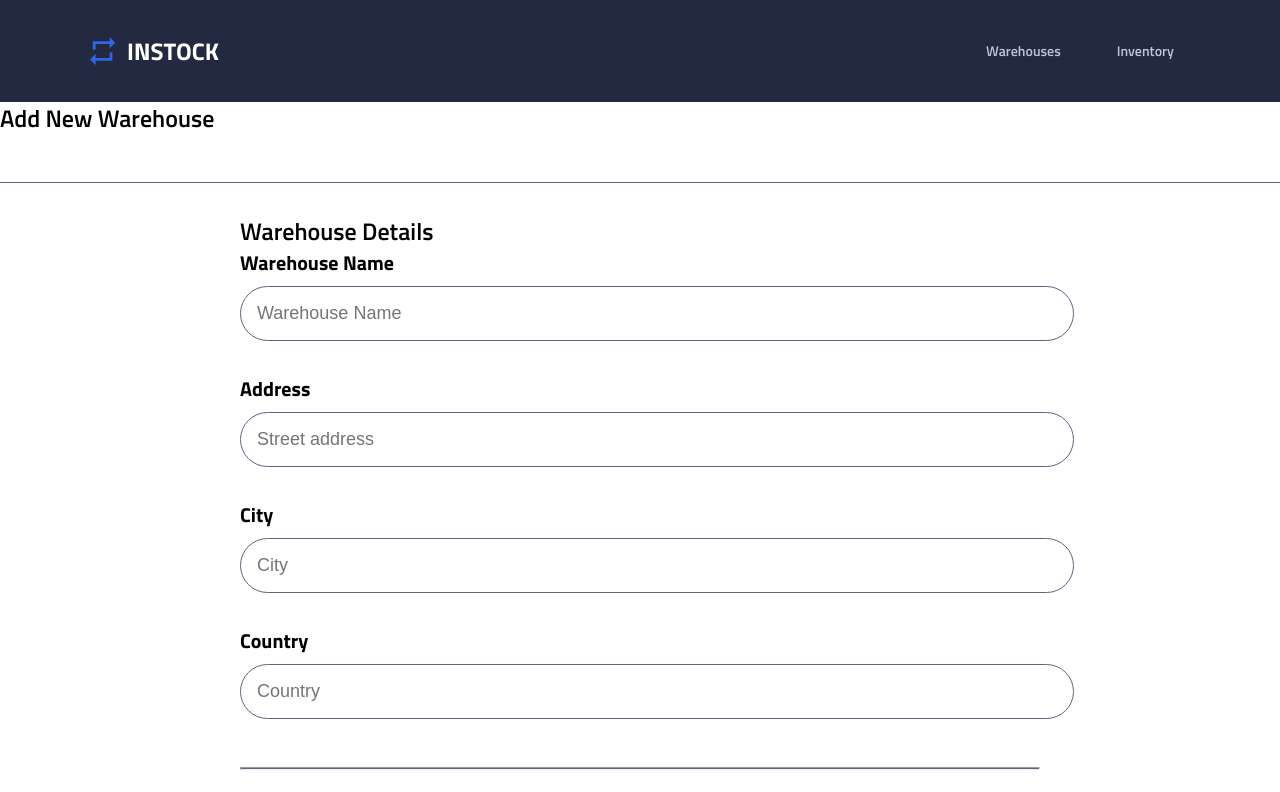
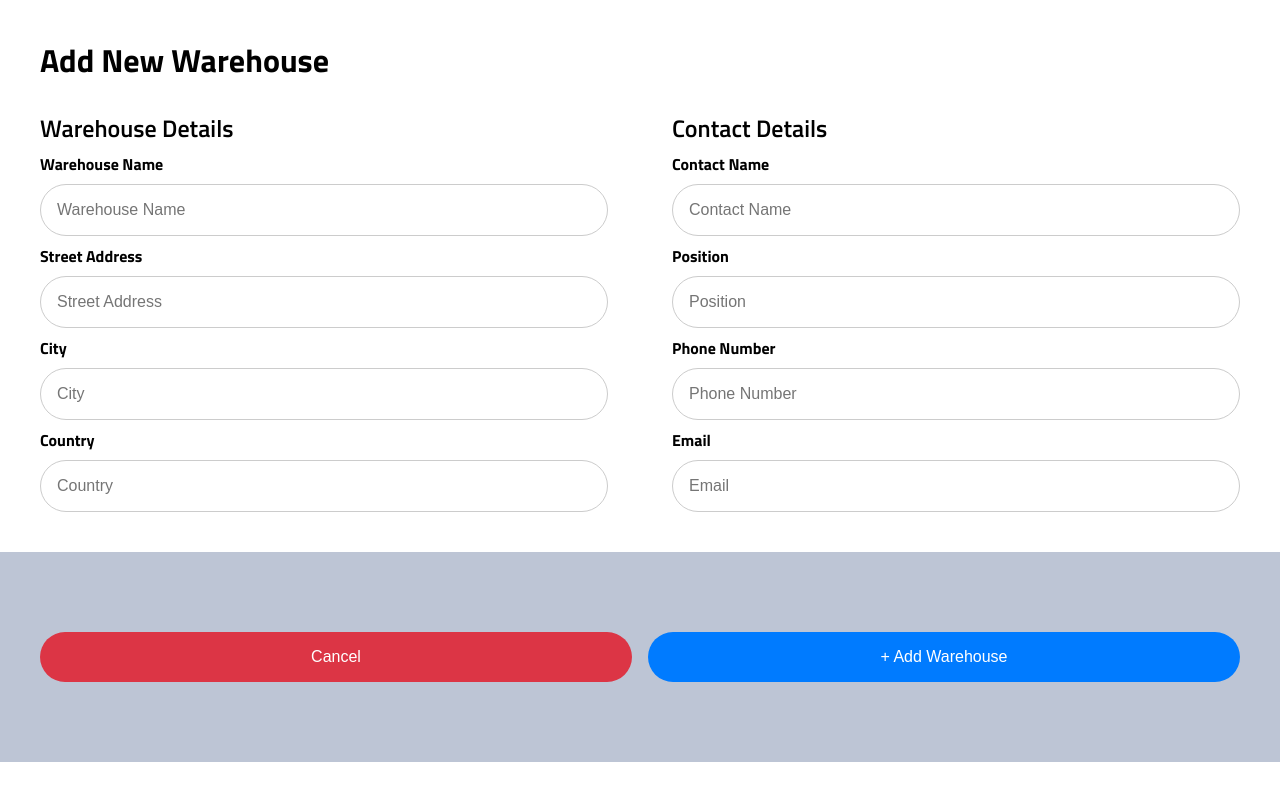
Before and after one commit to pshenoy30/InStock-Frontend, a React (Vite) app: page /add-warehouse in a window 1280 px wide. Shown: the top 792 px of the page. Built offline with nearby package versions, Linux system fonts and the light colour scheme.

Commit message:
Added a Add new warehouse Component

```diff
--- a/src/components/FormField/FormField.jsx
+++ b/src/components/FormField/FormField.jsx
@@ -1,19 +1,22 @@
-// src/components/FormField/FormField.jsx
-import React from 'react';
+// FormField.jsx
+import React from "react";
 
-const FormField = ({ label, name, type, value, onChange, error, placeholder }) => {
+const FormField = ({ label, name, type, value, onChange, placeholder }) => {
   return (
-    <div className="add-warehouse__field">
-      <label className="add-warehouse__label">{label}</label>
+    <div className="form-inputs__group">
+      <label className="form-inputs__label" htmlFor={name}>
+        {label}
+      </label>
       <input
-        className="add-warehouse__input"
+        className="form-inputs__input"
         type={type}
+        id={name}
         name={name}
         value={value}
         onChange={onChange}
         placeholder={placeholder}
+        aria-label={label}
       />
-      {error && <span className="add-warehouse__error">{error}</span>}
     </div>
   );
 };
--- a/src/components/FormInputs/FormInputs.jsx
+++ b/src/components/FormInputs/FormInputs.jsx
@@ -1,90 +1,83 @@
-// src/components/FormInputs/FormInputs.jsx
-import React from 'react';
-import FormField from '../FormField/FormField';
+// FormInputs.jsx
+import React from "react";
+import FormField from "../FormField/FormField";
 
-const FormInputs = ({ formData, errors, onChange }) => {
+const FormInputs = ({ formData, onChange }) => {
+  const fieldData = {
+    warehouseDetails: [
+      {
+        label: "Warehouse Name",
+        name: "warehouseName",
+        type: "text",
+        placeholder: "Warehouse Name",
+      },
+      {
+        label: "Address",
+        name: "address",
+        type: "text",
+        placeholder: "Street address",
+      },
+      { label: "City", name: "city", type: "text", placeholder: "City" },
+      {
+        label: "Country",
+        name: "country",
+        type: "text",
+        placeholder: "Country",
+      },
+    ],
+    contactDetails: [
+      {
+        label: "Contact Name",
+        name: "contactName",
+        type: "text",
+        placeholder: "Contact Name",
+      },
+      {
+        label: "Contact Position",
+        name: "contactPosition",
+        type: "text",
+        placeholder: "Position",
+      },
+      {
+        label: "Contact Phone",
+        name: "contactPhone",
+        type: "text",
+        placeholder: "Phone Number",
+      },
+      {
+        label: "Contact Email",
+        name: "contactEmail",
+        type: "email",
+        placeholder: "Enter contact email",
+      },
+    ],
+  };
+
+  const renderFormField = (field) => (
+    <FormField
+      key={field.name}
+      label={field.label}
+      name={field.name}
+      type={field.type}
+      value={formData[field.name]}
+      onChange={onChange}
+      placeholder={field.placeholder}
+    />
+  );
+
   return (
-    <>
-      <div className="add-warehouse__section">
-        <h2 className="add-warehouse__title">Warehouse Details</h2>
-        <FormField
-          label="Warehouse Name"
-          name="warehouseName"
-          type="text"
-          value={formData.warehouseName}
-          onChange={onChange}
-          error={errors.warehouseName}
-          placeholder="Warehouse Name"
-        />
-        <FormField
-          label="Address"
-          name="address"
-          type="text"
-          value={formData.address}
-          onChange={onChange}
-          error={errors.address}
-          placeholder="Street address"
-        />
-        <FormField
-          label="City"
-          name="city"
-          type="text"
-          value={formData.city}
-          onChange={onChange}
-          error={errors.city}
-          placeholder="City"
-        />
-        <FormField
-          label="Country"
-          name="country"
-          type="text"
-          value={formData.country}
-          onChange={onChange}
-          error={errors.country}
-          placeholder="Country"
-        />
-      </div>
-      <hr className="add-warehouse__divider" />
-      <div className="add-warehouse__section">
-        <h2 className="add-warehouse__title">Contact Details</h2>
-        <FormField
-          label="Contact Name"
-          name="contactName"
-          type="text"
-          value={formData.contactName}
-          onChange={onChange}
-          error={errors.contactName}
-          placeholder="Contact Name"
-        />
-        <FormField
-          label="Contact Position"
-          name="contactPosition"
-          type="text"
-          value={formData.contactPosition}
-          onChange={onChange}
-          error={errors.contactPosition}
-          placeholder="Position"
-        />
-        <FormField
-          label="Contact Phone"
-          name="contactPhone"
-          type="text"
-          value={formData.contactPhone}
-          onChange={onChange}
-          error={errors.contactPhone}
-          placeholder="Phone Number"
-        />
-        <FormField
-          label="Contact Email"
-          name="contactEmail"
-          type="email"
-          value={formData.contactEmail}
-          onChange={onChange}
-          error={errors.contactEmail}
-          placeholder="Enter contact email"
-        />
-      </div>
-    </>
+    <div className="form-inputs">
+      {Object.keys(fieldData).map((sectionKey, index) => (
+        <div key={index} className="form-inputs__section">
+          <h2 className="form-inputs__title">
+            {sectionKey === "warehouseDetails"
+              ? "Warehouse Details"
+              : "Contact Details"}
+          </h2>
+          {fieldData[sectionKey].map(renderFormField)}
+        </div>
+      ))}
+    </div>
   );
 };
 
--- /dev/null
+++ b/src/components/formUtils.js
@@ -0,0 +1,11 @@
+// formUtils.js
+export const defaultFormData = {
+    warehouseName: "",
+    address: "",
+    city: "",
+    country: "",
+    contactName: "",
+    contactPosition: "",
+    contactPhone: "",
+    contactEmail: "",
+};
--- a/src/pages/AddWarehouse/AddWarehouse.jsx
+++ b/src/pages/AddWarehouse/AddWarehouse.jsx
@@ -1,97 +1,227 @@
 // src/pages/AddWarehouse/AddWarehouse.jsx
-import React, { useState } from 'react';
-import axios from 'axios';
-import Header from '../../components/Header/Header';
-import FormField from '../../components/FormField/FormField';
-import Buttons from '../../components/Buttons/Buttons';
-import FormInputs from '../../components/FormInputs/FormInputs';
-import './AddWarehouse.scss';
+import React, { useState } from "react";
+import "./AddWarehouse.scss";
+import FormInputs from "../../components/FormInputs/FormInputs";
+import { defaultFormData } from "../../components/formUtils";
 
-const AddWarehouse = () => {
-  const [formData, setFormData] = useState({
-    warehouseName: '',
-    address: '',
-    city: '',
-    country: '',
-    contactName: '',
-    contactPosition: '',
-    contactPhone: '',
-    contactEmail: ''
-  });
+const validateEmail = (email) => {
+  const re = /^[a-zA-Z0-9._%+-]+@[a-zA-Z0-9.-]+\.[a-zA-Z]{2,}$/;
+  return re.test(String(email).toLowerCase());
+};
 
-  const [errors, setErrors] = useState({});
-  const [isSubmitting, setIsSubmitting] = useState(false);
+const validatePhoneNumber = (phoneNumber) => {
+  const re = /^\+?[1-9]\d{1,14}$/;
+  return re.test(String(phoneNumber));
+};
 
-  const validate = () => {
+const validateFormData = (data) => {
   const errors = {};
-    if (!formData.warehouseName) errors.warehouseName = 'Warehouse name is required';
-    if (!formData.address) errors.address = 'Address is required';
-    if (!formData.city) errors.city = 'City is required';
-    if (!formData.country) errors.country = 'Country is required';
+
+  if (!data.warehouseName) errors.warehouseName = "Warehouse Name is required";
+  if (!data.address) errors.address = "Address is required";
+  if (!data.city) errors.city = "City is required";
+  if (!data.country) errors.country = "Country is required";
+  if (!data.contactName) errors.contactName = "Contact Name is required";
+  if (!data.contactPosition) errors.contactPosition = "Position is required";
+  if (!data.contactPhone) {
+    errors.contactPhone = "Phone Number is required";
+  } else if (!validatePhoneNumber(data.contactPhone)) {
+    errors.contactPhone = "Phone Number is invalid";
+  }
+  if (!data.contactEmail) {
+    errors.contactEmail = "Email is required";
+  } else if (!validateEmail(data.contactEmail)) {
+    errors.contactEmail = "Email is invalid";
+  }
+
   return errors;
 };
 
+const AddWarehouse = () => {
+  const [formData, setFormData] = useState(defaultFormData);
+  const [formErrors, setFormErrors] = useState({});
+
   const handleChange = (e) => {
+    const { name, value } = e.target;
     setFormData({
       ...formData,
-      [e.target.name]: e.target.value
+      [name]: value,
     });
-    if (errors[e.target.name]) {
-      setErrors({
-        ...errors,
-        [e.target.name]: ''
-      });
+  };
+
+  const handleSubmit = (e) => {
+    e.preventDefault();
+    const errors = validateFormData(formData);
+    if (Object.keys(errors).length === 0) {
+      console.log("Form submitted successfully", formData);
+    } else {
+      setFormErrors(errors);
     }
   };
 
-  const handleSubmit = async (e) => {
-    e.preventDefault();
-    const validationErrors = validate();
-    setErrors(validationErrors);
-    if (Object.keys(validationErrors).length === 0) {
-      setIsSubmitting(true);
-      try {
-        const response = await axios.post('/routes/warehouse', formData);
-        console.log('Warehouse added successfully:', response.data);
-        setFormData({
-          warehouseName: '',
-          address: '',
-          city: '',
-          country: '',
-          contactName: '',
-          contactPosition: '',
-          contactPhone: '',
-          contactEmail: ''
-        });
-      } catch (error) {
-        console.error('Error adding warehouse:', error.response ? error.response.data : error.message);
-      } finally {
-        setIsSubmitting(false);
-      }
-    }
-  };
-
-  const handleCancel = (e) => {
-    e.preventDefault();
-    console.log('Cancel button clicked');
+  const handleReset = () => {
+    setFormData(defaultFormData);
+    setFormErrors({});
   };
 
   return (
-    <>
-      <Header />
-      <main>
-        <div className="add-warehouse__header">
-          <h2>Add New Warehouse</h2>
+    <div className="form-container">
+      <div className="form-container__header">
+        <h1>Add New Warehouse</h1>
       </div>
-        <div className="add-warehouse__divider"></div>
-        <form className="add-warehouse" onSubmit={handleSubmit}>
-          <FormInputs formData={formData} errors={errors} onChange={handleChange} />
-          <div className="add-warehouse__buttons-wrapper">
-            <Buttons showPrimaryWarehouse={true} showSecondary={true} />
+      <form className="form" onSubmit={handleSubmit}>
+        <div className="form__section">
+          <h2 className="form__heading">Warehouse Details</h2>
+          <div className="form__group">
+            <label className="form__label" htmlFor="warehouseName">
+              Warehouse Name
+            </label>
+            <input
+              className="form__input"
+              type="text"
+              id="warehouseName"
+              name="warehouseName"
+              placeholder="Warehouse Name"
+              value={formData.warehouseName}
+              onChange={handleChange}
+            />
+            {formErrors.warehouseName && (
+              <div className="form__error">{formErrors.warehouseName}</div>
+            )}
+          </div>
+          <div className="form__group">
+            <label className="form__label" htmlFor="address">
+              Street Address
+            </label>
+            <input
+              className="form__input"
+              type="text"
+              id="address"
+              name="address"
+              placeholder="Street Address"
+              value={formData.address}
+              onChange={handleChange}
+            />
+            {formErrors.address && (
+              <div className="form__error">{formErrors.address}</div>
+            )}
+          </div>
+          <div className="form__group">
+            <label className="form__label" htmlFor="city">
+              City
+            </label>
+            <input
+              className="form__input"
+              type="text"
+              id="city"
+              name="city"
+              placeholder="City"
+              value={formData.city}
+              onChange={handleChange}
+            />
+            {formErrors.city && (
+              <div className="form__error">{formErrors.city}</div>
+            )}
+          </div>
+          <div className="form__group">
+            <label className="form__label" htmlFor="country">
+              Country
+            </label>
+            <input
+              className="form__input"
+              type="text"
+              id="country"
+              name="country"
+              placeholder="Country"
+              value={formData.country}
+              onChange={handleChange}
+            />
+            {formErrors.country && (
+              <div className="form__error">{formErrors.country}</div>
+            )}
+          </div>
+        </div>
+        <div className="form__section">
+          <h2 className="form__heading">Contact Details</h2>
+          <div className="form__group">
+            <label className="form__label" htmlFor="contactName">
+              Contact Name
+            </label>
+            <input
+              className="form__input"
+              type="text"
+              id="contactName"
+              name="contactName"
+              placeholder="Contact Name"
+              value={formData.contactName}
+              onChange={handleChange}
+            />
+            {formErrors.contactName && (
+              <div className="form__error">{formErrors.contactName}</div>
+            )}
+          </div>
+          <div className="form__group">
+            <label className="form__label" htmlFor="contactPosition">
+              Position
+            </label>
+            <input
+              className="form__input"
+              type="text"
+              id="contactPosition"
+              name="contactPosition"
+              placeholder="Position"
+              value={formData.contactPosition}
+              onChange={handleChange}
+            />
+            {formErrors.contactPosition && (
+              <div className="form__error">{formErrors.contactPosition}</div>
+            )}
+          </div>
+          <div className="form__group">
+            <label className="form__label" htmlFor="contactPhone">
+              Phone Number
+            </label>
+            <input
+              className="form__input"
+              type="text"
+              id="contactPhone"
+              name="contactPhone"
+              placeholder="Phone Number"
+              value={formData.contactPhone}
+              onChange={handleChange}
+            />
+            {formErrors.contactPhone && (
+              <div className="form__error">{formErrors.contactPhone}</div>
+            )}
+          </div>
+          <div className="form__group">
+            <label className="form__label" htmlFor="contactEmail">
+              Email
+            </label>
+            <input
+              className="form__input"
+              type="email"
+              id="contactEmail"
+              name="contactEmail"
+              placeholder="Email"
+              value={formData.contactEmail}
+              onChange={handleChange}
+            />
+            {formErrors.contactEmail && (
+              <div className="form__error">{formErrors.contactEmail}</div>
+            )}
+          </div>
         </div>
       </form>
-      </main>
-    </>
+      <div className="form__footer">
+        <button className="form__reset" type="button" onClick={handleReset}>
+          Cancel
+        </button>
+        <button className="form__submit" type="submit" onClick={handleSubmit}>
+          + Add Warehouse
+        </button>
+      </div>
+    </div>
   );
 };
 
--- a/src/pages/AddWarehouse/AddWarehouse.scss
+++ b/src/pages/AddWarehouse/AddWarehouse.scss
@@ -1,125 +1,115 @@
-// src/pages/AddWarehouse/AddWarehouse.scss
 @use "../../styles/partials/globals" as *;
 @use "../../styles/partials/mixins" as *;
 @use "../../styles/partials/variables" as *;
 @use "../../styles/partials/typography" as *;
 
-.add-warehouse {
-  padding: 1rem;
+// Variables
+$form-padding: 1rem;
+$form-margin: 0.5rem 0;
+$form-container-padding: 2.5rem;
+$color-divider: #ccc;
+$color-header-bg: #bdc5d5;
+$color-submit-bg: #007bff;
+$color-submit-hover-bg: #0056b3;
+$color-reset-bg: #dc3545;
+$color-reset-hover-bg: #c82333;
+$color-error: #dc3545;
+$color-error-bg: #f8d7da;
+
+// Mixins
+@mixin flex-center($gap: 1rem) {
   display: flex;
-  flex-direction: column;
-  gap: 1rem;
+  justify-content: center;
+  gap: $gap;
+}
 
-  @include tablet {
-    padding: 2rem;
-    max-width: 600px;
-    margin: 0 auto;
-  }
+@mixin input-style {
+  width: calc(100% - 2 * $form-padding);
+  padding: $form-padding;
+  border: 1px solid $color-divider;
+  border-radius: 50px;
+  font-size: 1rem;
+  box-sizing: border-box;
+}
 
-  @include desktop {
-    padding: 2rem 4rem;
-    max-width: 800px;
-  }
+@mixin error-style {
+  color: $color-error;
+}
 
-  &__field {
-    margin-bottom: 1rem;
+// BEM Classes
+.form-container {
+  padding: $form-container-padding;
+  width: 100%;
+  box-sizing: border-box;
 
-    @include tablet {
-      margin-bottom: 1.5rem;
-    }
+  &__header {
+    text-align: left;
+    margin-bottom: 2rem;
 
-    @include desktop {
-      margin-bottom: 2rem;
+    h1 {
+      font-size: 2rem;
+      margin-bottom: 1rem;
     }
   }
 
-  &__label {
-    display: block;
-    margin-bottom: 0.5rem;
-    font-weight: bold;
-    font-size: 0.875rem;
+  .form {
+    display: flex;
+    flex-wrap: wrap;
+    gap: 2rem;
+    margin-bottom: 2rem;
+    margin-right: -2rem;
 
-    @include tablet {
-      font-size: 1rem;
+    @media (max-width: $mobile-max-width) {
+      flex-direction: column;
     }
 
-    @include desktop {
-      font-size: 1.25rem;
-    }
-  }
+    &__section {
+      flex: 1;
 
-  &__input {
-    width: 100%;
-    padding: 0.5rem;
-    border: 1px solid $secondary-slate;
-    border-radius: 3.125rem;
-    font-size: 0.875rem;
-
-    @include tablet {
-      padding: 0.75rem;
-      font-size: 1rem;
+      &__heading {
+        font-size: 1.5rem;
+        margin-bottom: 1rem;
+      }
     }
 
-    @include desktop {
-      padding: 1rem;
-      font-size: 1.125rem;
-    }
-  }
-
-  &__error {
-    color: $supporting-red;
-    font-size: 0.75rem;
-    margin-top: 0.25rem;
-
-    @include tablet {
-      font-size: 0.875rem;
+    &__group {
+      margin: $form-margin;
     }
 
-    @include desktop {
-      font-size: 1rem;
-    }
-  }
-
-  &__buttons-wrapper {
-    border-top: 1px solid $secondary-slate;
-    padding-top: 1rem;
-    margin-top: 1rem;
-    display: flex;
-    justify-content: flex-end;
-
-    @include tablet {
-      gap: 2rem;
-    }
-  }
-
-  &__header {
-    margin-bottom: 1rem;
-
-    h2 {
-      font-size: 1.5rem;
+    &__label {
+      display: block;
       margin-bottom: 0.5rem;
+      font-weight: bold;
     }
 
-    p {
-      font-size: 1rem;
+    &__input {
+      @include input-style;
+      margin-bottom: $form-margin;
     }
 
-    @include tablet {
-      margin-bottom: 2rem;
+    &__error {
+      @include error-style;
     }
 
-    @include desktop {
-      margin-bottom: 3rem;
-    }
-  }
+    &__footer {
+      @include flex-center;
+      background-color: $color-header-bg;
+      width: calc(100% + 5rem);
+      padding: 5rem 2.5rem;
+      box-sizing: border-box;
+      margin: 0 -2.5rem -5rem;
 
-  &__divider {
-    height: 1px;
-    background-color: $secondary-slate;
-    margin: 2rem 0;
+      .form__submit {
+        @include button-style($color-submit-bg, $color-submit-hover-bg);
+        flex: 1;
+        max-width: 100%;
+      }
 
-    @include tablet {
-      margin: 0rem 0;
+      .form__reset {
+        @include button-style($color-reset-bg, $color-reset-hover-bg);
+        flex: 1;
+        max-width: 100%;
+      }
     }
   }
 }
```
Also changed, not shown: src/styles/partials/_mixins.scss (+17 -0 lines). Lines whose indentation alone changed are shown as unchanged.
